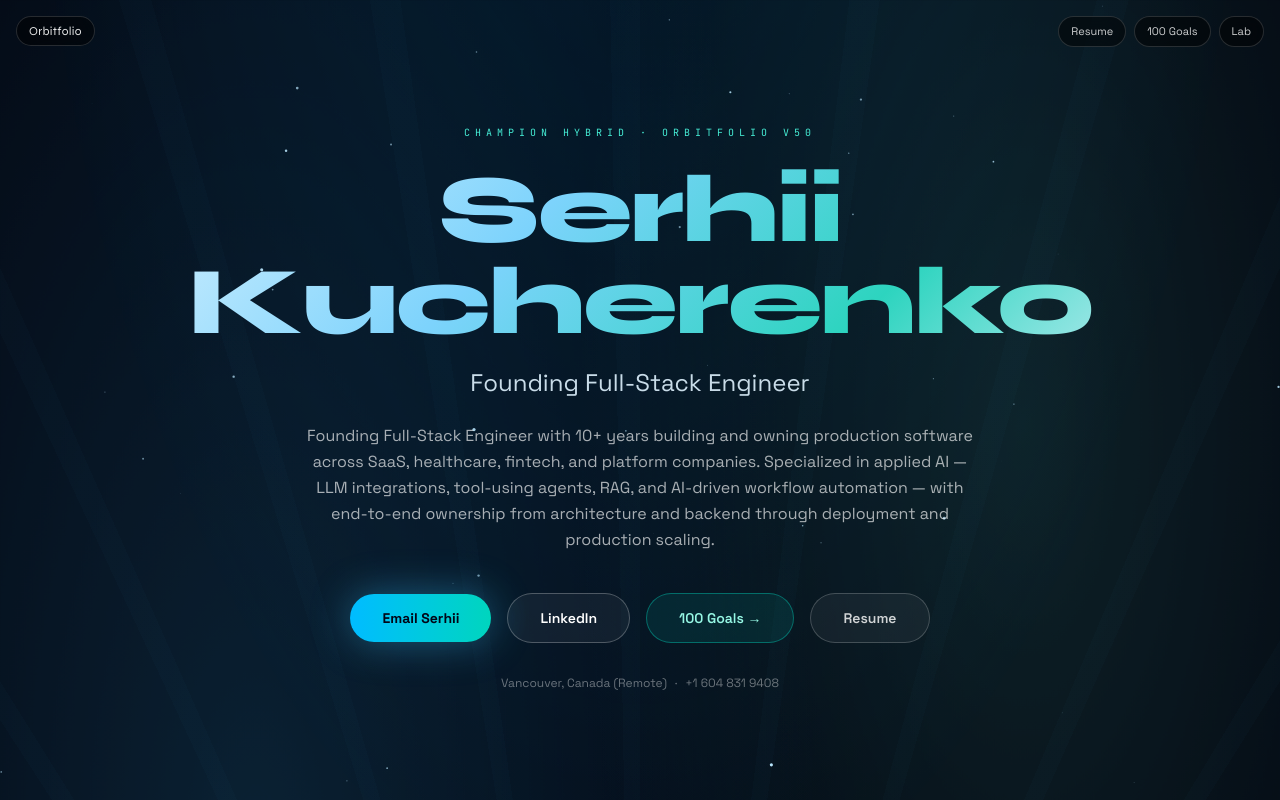
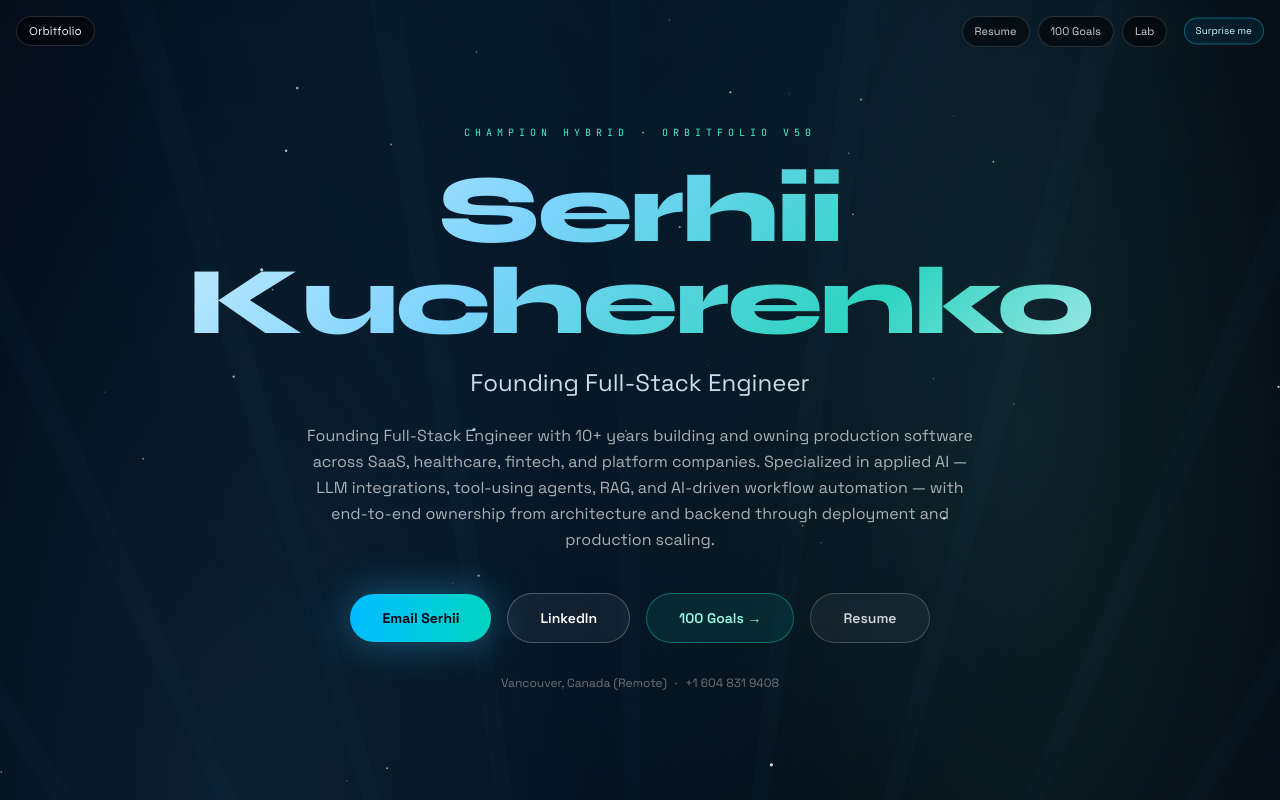
Before and after one commit to serhii-kucherenko/orbitfolio, a Next.js app: page / in a window 1280 px wide. Shown: the top 800 px of the page. Built offline with nearby package versions, Linux system fonts and the light colour scheme.

Commit message:
Put Surprise me in the top nav everywhere
Jumping to a random experiment is one click from any page.

Co-authored-by: Cursor <cursoragent@cursor.com>

```diff
--- a/src/components/LabChrome.tsx
+++ b/src/components/LabChrome.tsx
@@ -87,11 +87,9 @@ export function LabChrome({
         >
           Lab
         </Link>
-        {isLab && (
-          <div className="scale-90 origin-right [&_button]:px-3 [&_button]:py-1.5 [&_button]:text-[11px]">
-            <SurpriseButton />
-          </div>
-        )}
+        <div className="scale-90 origin-right [&_button]:px-3 [&_button]:py-1.5 [&_button]:text-[11px]">
+          <SurpriseButton />
+        </div>
         {isTest && variantId != null && (
           <>
             <Link
```
